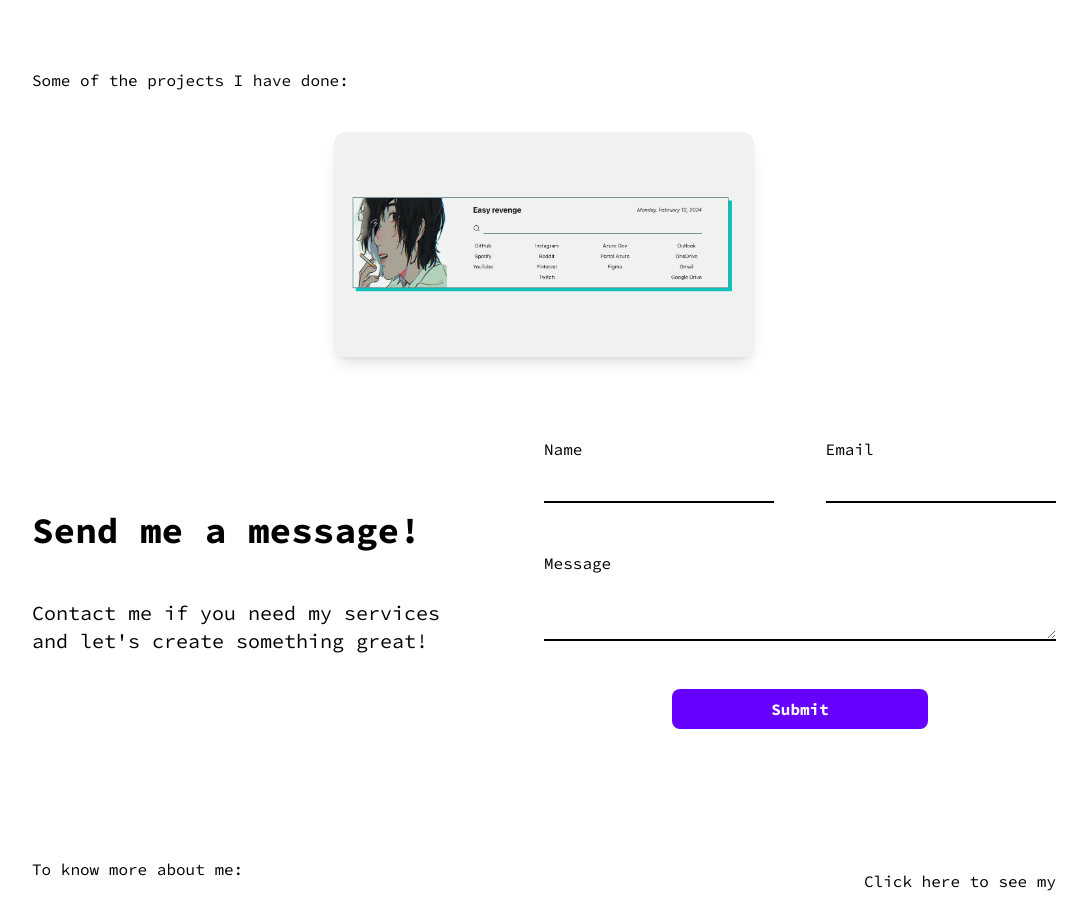
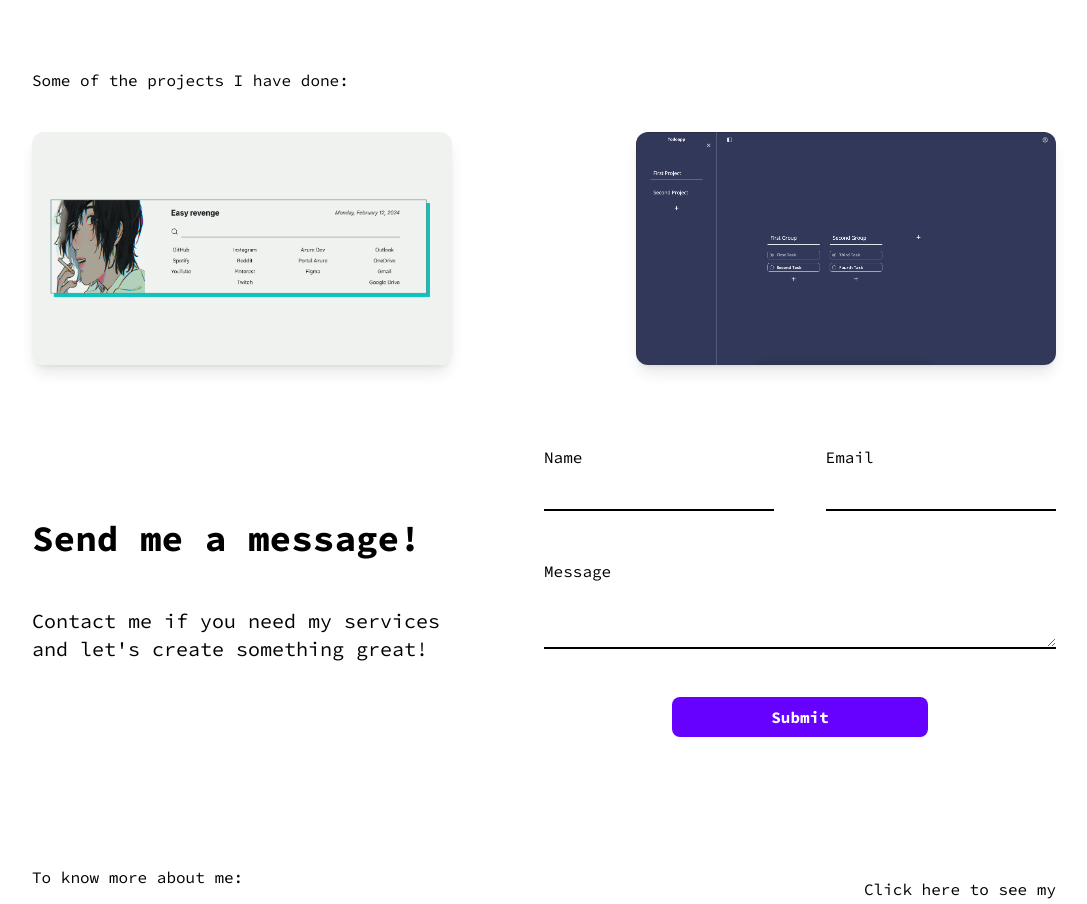
Before and after one commit to lecav30/portfolio, a Next.js app: page / in a window 1280 px wide. Shown: the part 1940-2844 px from the top of the page, without its empty margins (96-1183 px from the left). Built offline with nearby package versions, Linux system fonts and the light colour scheme.

Commit message:
add todo project

```diff
--- a/src/views/portfolio/components/projects/components/preview/index.tsx
+++ b/src/views/portfolio/components/projects/components/preview/index.tsx
@@ -4,6 +4,7 @@ import { FC, ReactNode, useState } from "react";
 interface PreviewProps {
   description: string;
   children?: ReactNode;
+  url?: string;
 }
 
 const Preview: FC<PreviewProps> = (props) => {
@@ -28,7 +29,7 @@ const Preview: FC<PreviewProps> = (props) => {
           className="mt-5 border-2 border-white bg-main w-fit rounded-lg px-2
           py-1"
           onClick={() =>
-            window.open("https://lecav-startpage.netlify.app/", "_blank")
+            window.open(props.url, "_blank")
           }
         >
           Visit website
--- a/src/views/portfolio/components/projects/index.tsx
+++ b/src/views/portfolio/components/projects/index.tsx
@@ -1,16 +1,33 @@
 import Preview from "./components/preview";
 import Image from "next/image";
 import Startpage from "@assets/img/startpage.png";
+import Todo from "@assets/img/todo.png";
 
 const Projects = () => {
   return (
     <section id="projects">
       <h2 className="mb-10">Some of the projects I have done:</h2>
-      <div className="flex flex-col justify-center md:flex-row">
-        <Preview description="Tired of messy bookmarks, I created my own Startpage, my own custom home page for the browser, which streamlines website access with a custom home page that includes my essential links.">
+      <div
+        className="flex flex-col justify-center gap-10 md:gap-0 md:justify-between
+        w-full md:flex-row"
+      >
+        <Preview
+          description="Tired of messy bookmarks, I created my own Startpage, my own custom home page for the browser, which streamlines website access with a custom home page that includes my essential links."
+          url="https://lecav-startpage.netlify.app/"
+        >
           <Image
             src={Startpage}
             alt="My own Startpage"
+            className="w-full h-full rounded-xl"
+          />
+        </Preview>
+        <Preview
+          description="A basic project for any frontend developer to carry out in order to test my knowledge in React, designed without using backend to focus only on frontend development."
+          url="https://todoapp-lecav.netlify.app"
+        >
+          <Image
+            src={Todo}
+            alt="My Todo App"
             className="w-full h-full rounded-xl"
           />
         </Preview>
```
Also changed, not shown: src/assets/img/todo.png (added).
